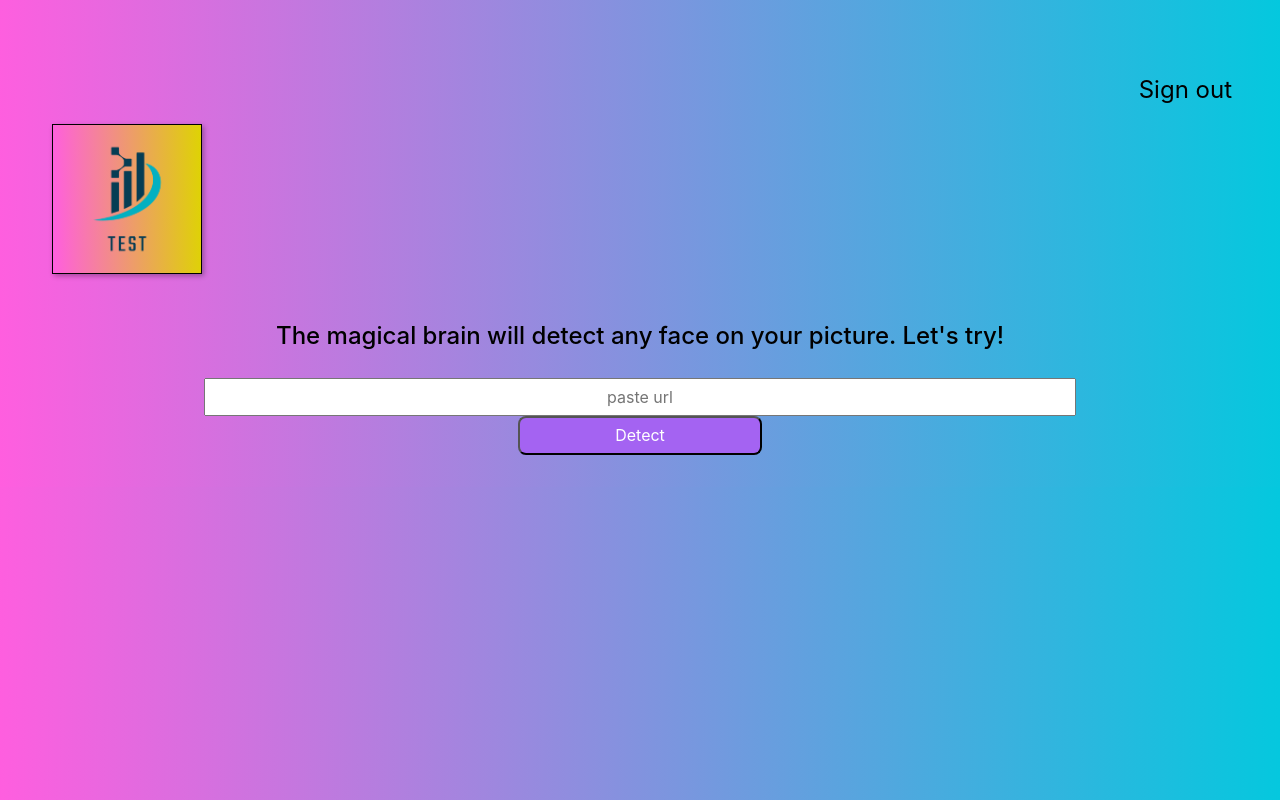
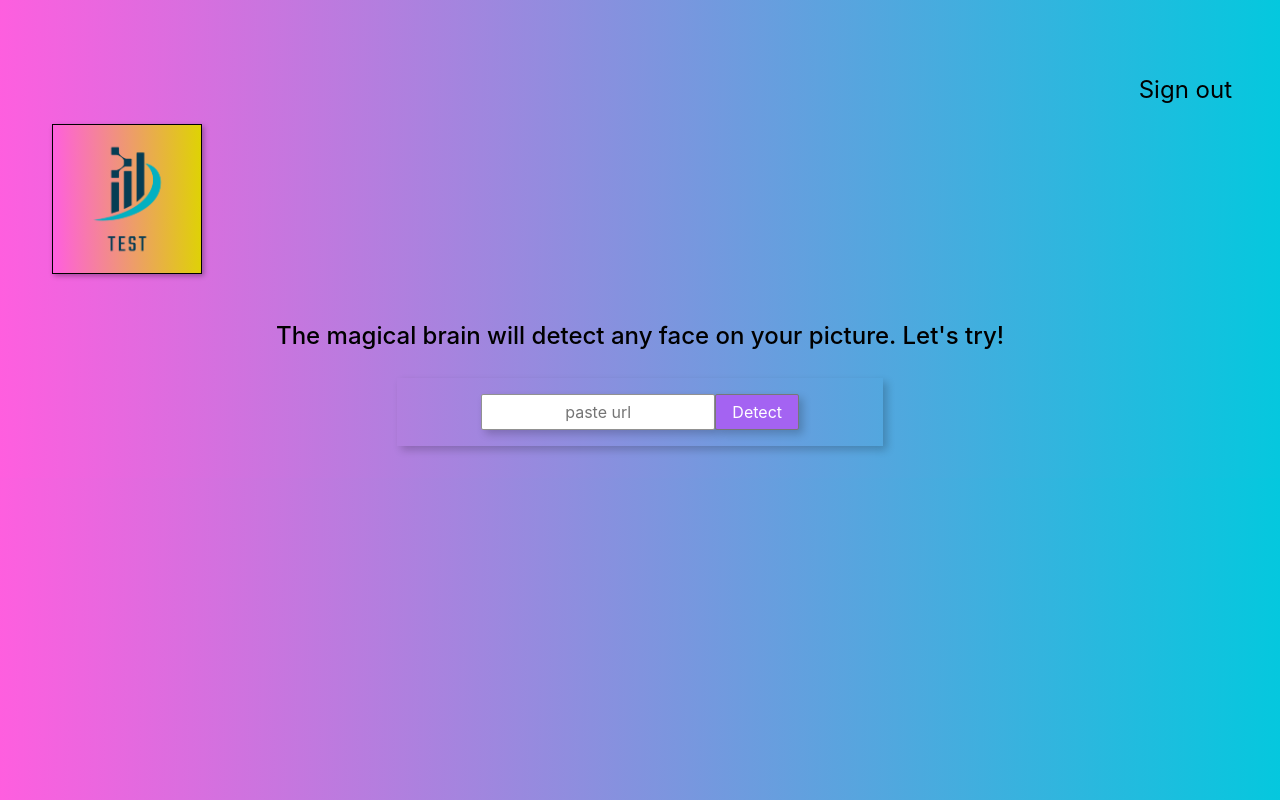
Before and after one commit to pypcio/final-project, a React (Vite) app: page / in a window 1280 px wide. Built offline with nearby package versions, Linux system fonts and the light colour scheme.

Commit message:
update v1

```diff
--- a/src/components/imageLinkForm/ImageLinkForm.jsx
+++ b/src/components/imageLinkForm/ImageLinkForm.jsx
@@ -1,21 +1,22 @@
 import React from "react";
-
+import "../../styles/ImageLinkForm.css";
 export default function ImageLinkForm({ handleUrl, handleData, newData }) {
   return (
     <div>
       <p className="f3 fw5">
         The magical brain will detect any face on your picture. Let's try!
       </p>
-      <form onSubmit={handleUrl}>
+      <div className="center shadow-5 pa3 m5 formstyle">
+        <form onSubmit={handleUrl} className="w-70">
           <input
             value={newData}
-          className="tc f5 pa2 w-70"
+            className="tc f5 pa2 w-70 br1 shadow-5"
             placeholder="paste url"
             onChange={handleData}
           />
           <div>
             <button
-            className="w-20 grow f5 link ph3 pv2 dib white bg-light-purple br3"
+              className=" grow f5 link ph3 pv2 dib white bg-light-purple br1 shadow-5 ba b--gray"
               type="submit"
             >
               Detect
@@ -23,5 +24,6 @@ export default function ImageLinkForm({ handleUrl, handleData, newData }) {
           </div>
         </form>
       </div>
+    </div>
   );
 }
--- /dev/null
+++ b/src/styles/ImageLinkForm.css
@@ -0,0 +1,14 @@
+.center {
+  display: flex;
+  justify-content: center;
+}
+
+.formstyle {
+  width: 40%;
+}
+.formstyle > * {
+  display: flex;
+}
+input {
+  border: solid #919191 1px;
+}
```
Lines whose indentation alone changed are shown as unchanged.
